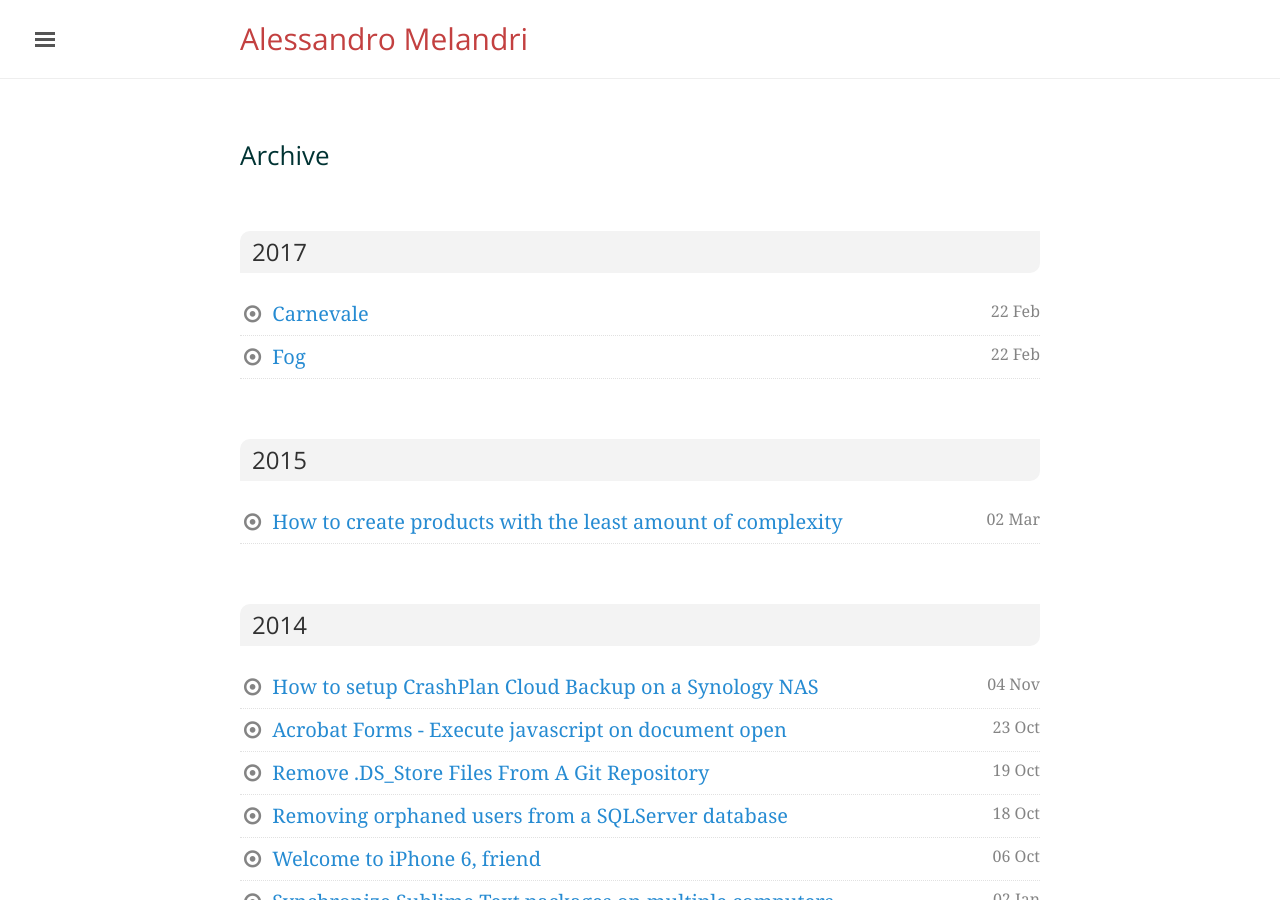
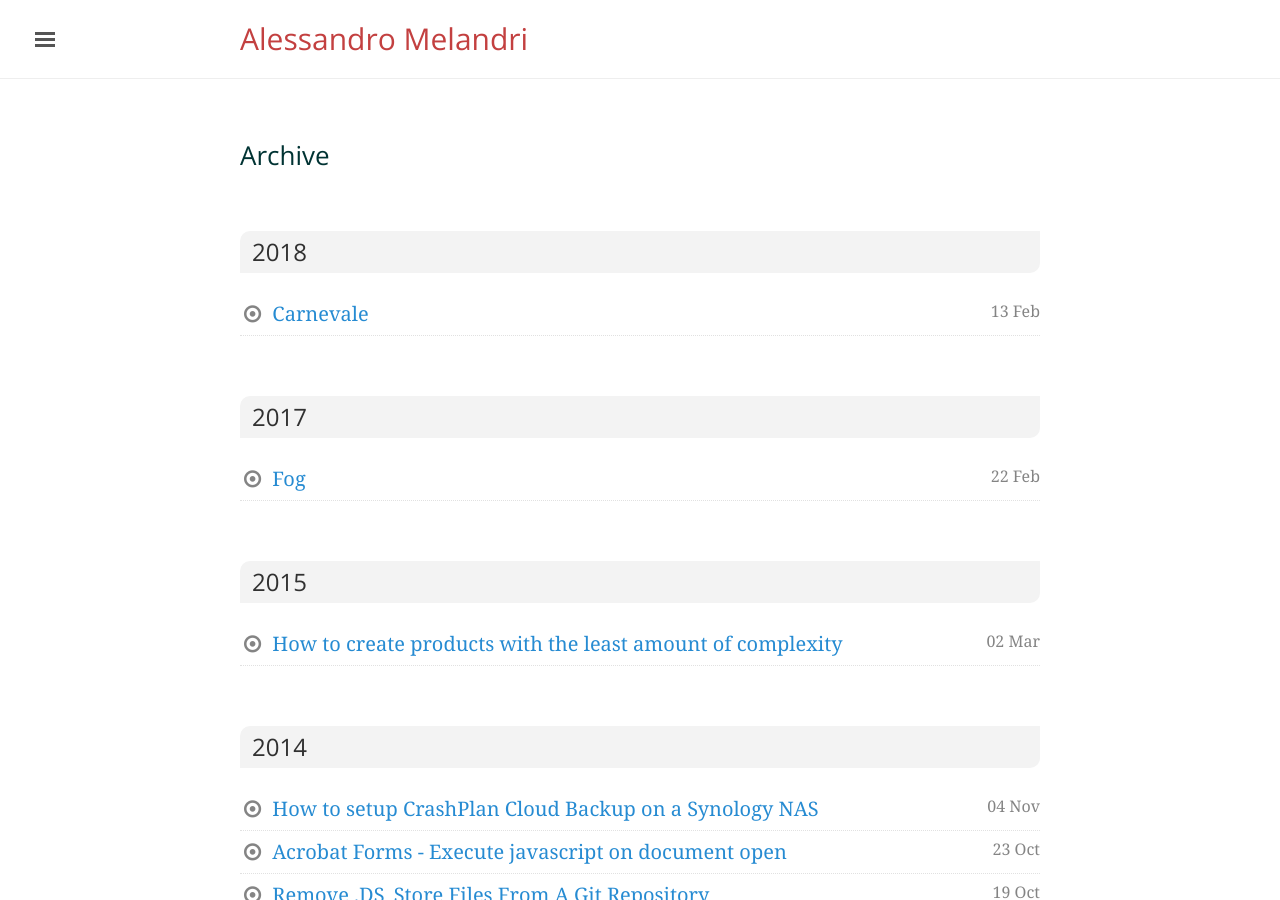
Before and after one commit to amelandri/amelandri.github.io, a Jekyll site: the page built from archive.html, in a window 1280 px wide and 900 px high. Built offline with Jekyll 4.4.1, drawn with Linux system fonts in a browser that asks for light colours; comment, search, counter and statistics services are not loaded.

Commit message:
Typo fix

```diff
--- a/_posts/2018-02-13-carnevale.markdown
+++ b/_posts/2018-02-13-carnevale.markdown
@@ -1,7 +1,7 @@
 ---
 layout: post
 title: "Carnevale"
-date: "2017-02-22"
+date: "2018-02-13"
 post-type: "image"
 ---
 ![Moccoli](/static/2018-02-13/moccoli.jpg)
```
